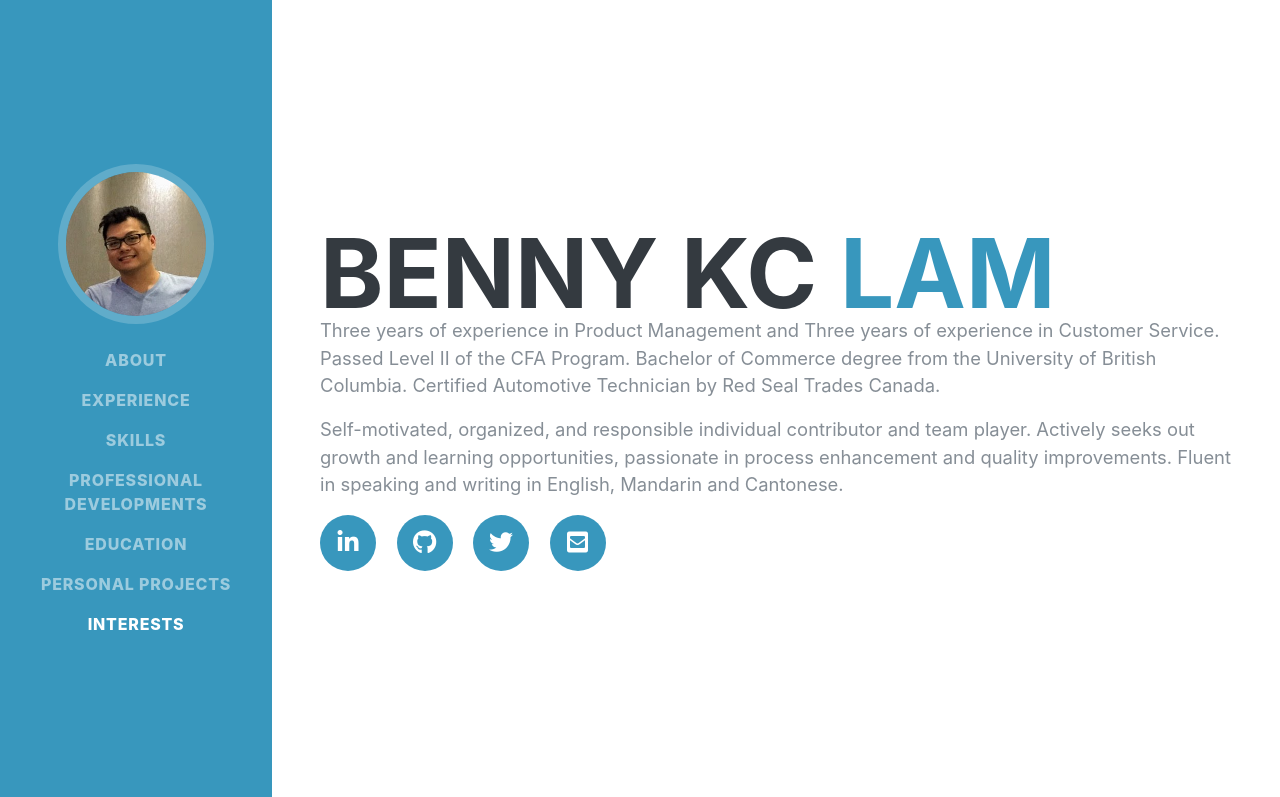
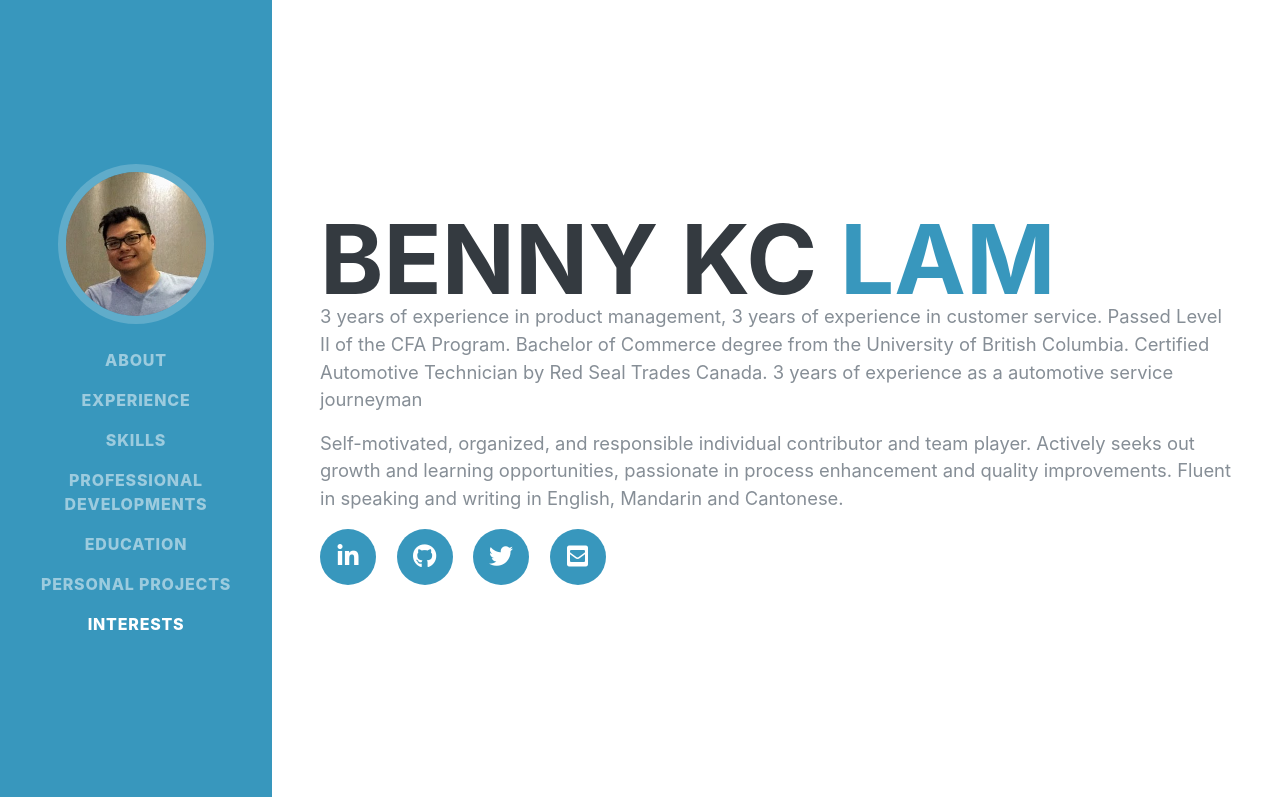
Before and after one commit to blam0/blam0.github.io, a plain HTML site: page index.html in a window 1280 px wide. Shown: the top 797 px of the page. Drawn offline with Linux system fonts and the light colour scheme; files whose address does not match are found by name; a web font is replaced by a local one.

Commit message:
modify profile

```diff
--- a/index.html
+++ b/index.html
@@ -81,12 +81,13 @@
         <h1 class="mb-0">Benny KC
           <span class="text-primary">Lam</span>
         </h1>
-        <p class="lead mb-3">Three years of experience in Product Management and Three years of experience in Customer
-          Service. Passed Level II of the CFA Program. Bachelor of Commerce degree from the University of British
-          Columbia. Certified Automotive Technician by Red Seal Trades Canada. </p>
-        <p class="lead mb-3">Self-motivated, organized, and responsible individual contributor and team player. Actively seeks out growth and learning opportunities,
-          passionate in process enhancement and quality improvements. Fluent in speaking and writing in English,
-          Mandarin and Cantonese.</p>
+        <p class="lead mb-3">3 years of experience in product management, 3 years of experience in customer
+          service. Passed Level II of the CFA Program. Bachelor of Commerce degree from the University of British
+          Columbia. Certified Automotive Technician by Red Seal Trades Canada. 3 years of experience as a automotive
+          service journeyman</p>
+        <p class="lead mb-3">Self-motivated, organized, and responsible individual contributor and team player.
+          Actively seeks out growth and learning opportunities, passionate in process enhancement and quality
+          improvements. Fluent in speaking and writing in English, Mandarin and Cantonese.</p>
         <div class="social-icons">
           <a href="https://www.linkedin.com/in/bennylam" target="_blank">
             <i class="fab fa-linkedin-in"></i>
@@ -151,7 +152,7 @@
       <div class="w-100">
         <h2 class="mb-5">Skills</h2>
 
-        <div class="subheading mb-0">Programming Languages</div>
+        <div class="subheading mb-0">Technical Skills</div>
         <ul class="list-inline dev-icons">
           <li class="list-inline-item">
             <p style="font-size:20px">SQL</p>
```
